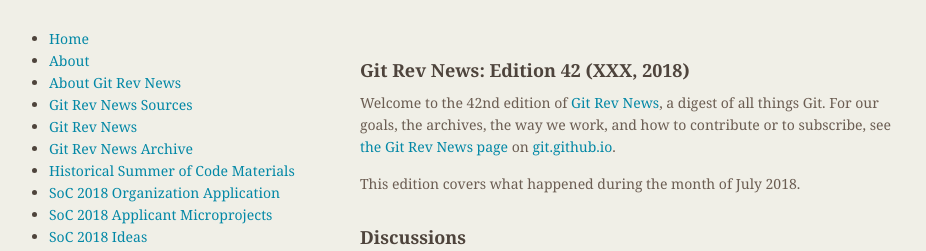
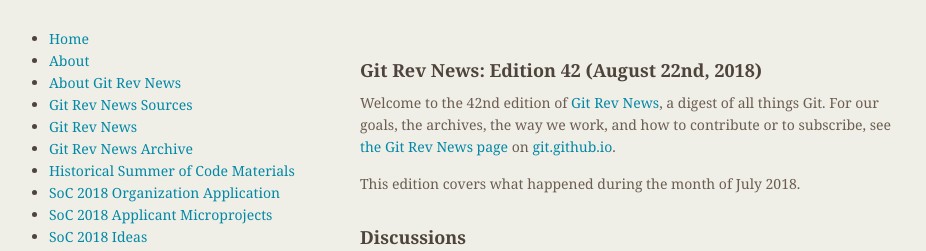
Before and after one commit to git/git.github.io, a Jekyll site: the page built from rev_news/drafts/edition-42.md, in a window 1280 px wide. Shown: the top 251 px of the page, without its empty margins (174-1100 px from the left). Built offline with Jekyll 4.4.1, drawn with Linux system fonts in a browser that asks for light colours.

Commit message:
rn-42: set publication date to August 22nd

```diff
--- a/rev_news/drafts/edition-42.md
+++ b/rev_news/drafts/edition-42.md
@@ -1,5 +1,5 @@
 ---
-title: Git Rev News Edition 42 (XXX, 2018)
+title: Git Rev News Edition 42 (August 22nd, 2018)
 layout: default
 date: 2018-08-22 12:06:51 +0100
 author: chriscool
@@ -7,7 +7,7 @@
 navbar: false
 ---
 
-## Git Rev News: Edition 42 (XXX, 2018)
+## Git Rev News: Edition 42 (August 22nd, 2018)
 
 Welcome to the 42nd edition of [Git Rev News](https://git.github.io/rev_news/rev_news/),
 a digest of all things Git. For our goals, the archives, the way we work, and how to contribute or to
```
